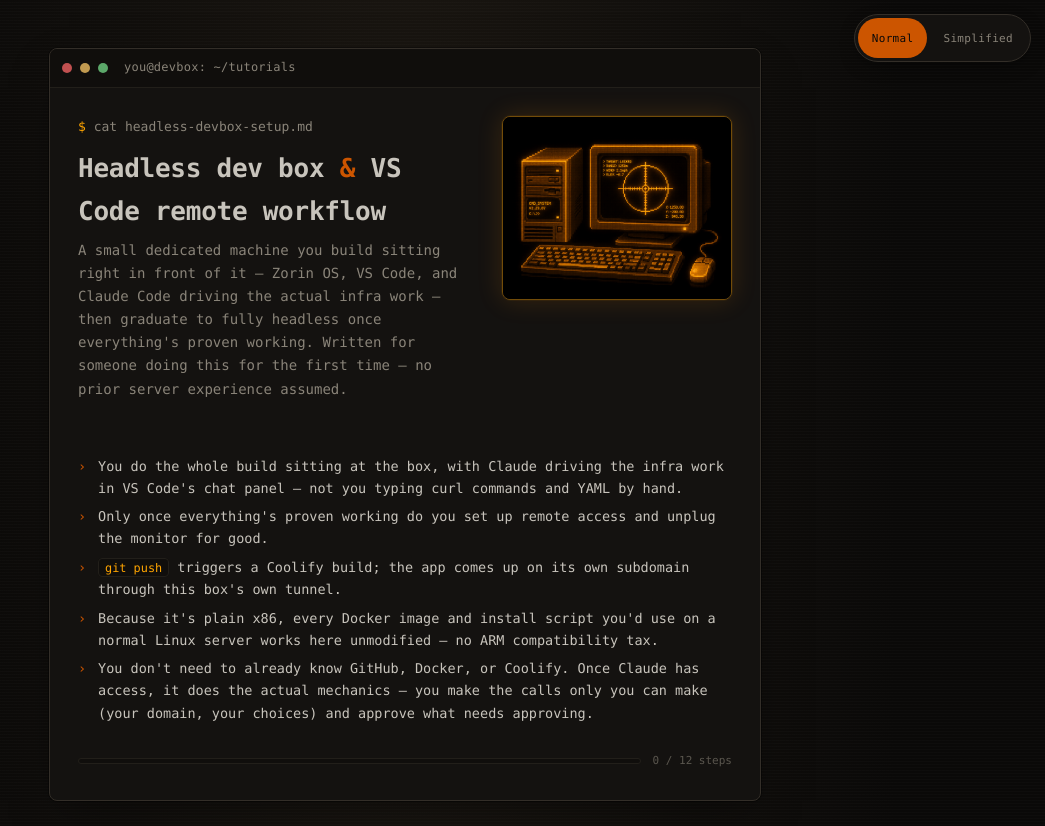
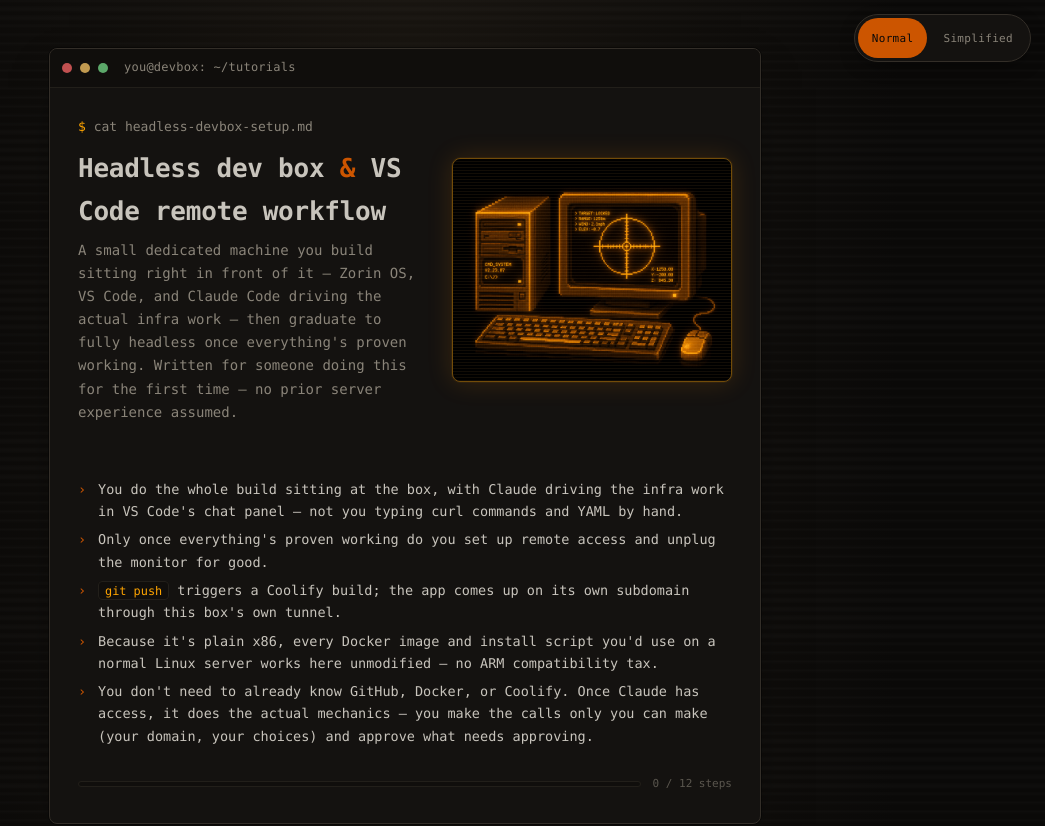
Before and after one commit to jessekward-prog/devbox-tutorial, a website: page index.html in a window 1280 px wide. Shown: the top 826 px of the page, without its empty margins (235-1280 px from the left). Drawn offline with Linux system fonts and the light colour scheme.

Commit message:
Fix header art: wrap img in div so scanline pseudo-element actually renders, center-align to close dead space, size up

```diff
--- a/index.html
+++ b/index.html
@@ -157,19 +157,19 @@
   .header-top{
     display:flex;
     flex-wrap:wrap;
-    align-items:flex-start;
+    align-items:center;
     gap:22px;
   }
   .header-text{flex:1 1 320px;min-width:240px;}
   .header-art{
-    display:block;
-    width:230px;
+    width:280px;
     max-width:100%;
     flex-shrink:0;
     border-radius:8px;
   }
+  .header-art img{display:block;width:100%;height:auto;border-radius:inherit;}
   @media (max-width:560px){
-    .header-art{width:100%;max-width:280px;margin:0 auto;}
+    .header-art{width:100%;max-width:320px;margin:0 auto;}
   }
 
   .cursor{
@@ -578,7 +578,9 @@
           <p class="tagline mode-normal">A small dedicated machine you build sitting right in front of it — Zorin OS, VS Code, and Claude Code driving the actual infra work — then graduate to fully headless once everything's proven working. Written for someone doing this for the first time — no prior server experience assumed.</p>
           <p class="tagline mode-simple">Picture opening a tiny takeout kitchen. You set it up standing right in the kitchen, with an assistant chef doing the actual cooking while you watch and approve — and only hand the keys to remote management once you've confirmed deliveries actually work. No dining room, no front counter, and eventually no need to ever stand in the kitchen again.</p>
         </div>
-        <img class="header-art crt-frame" src="/cmd-system.png" alt="Retro amber CRT terminal and tower PC, pixel art">
+        <div class="header-art crt-frame">
+          <img src="/cmd-system.png" alt="Retro amber CRT terminal and tower PC, pixel art">
+        </div>
       </div>
 
       <div class="endstate">
```
